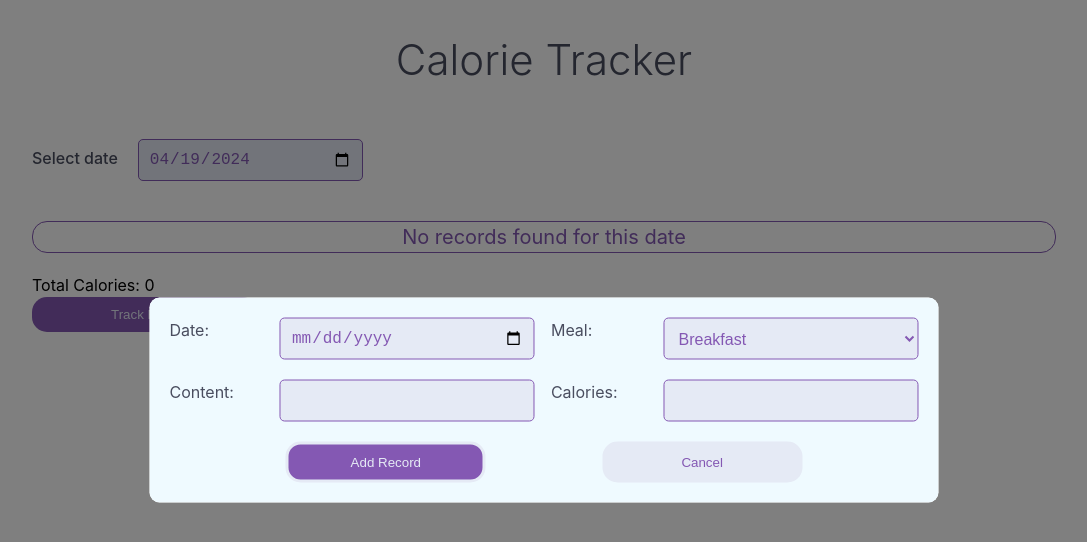
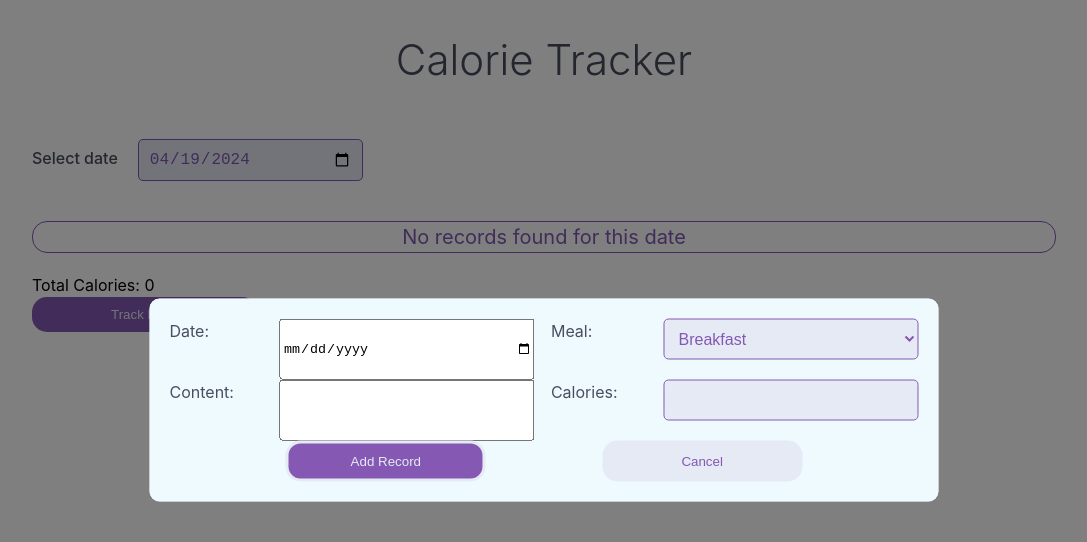
Before and after one commit to tasneemsaeed23/calorie-tracker, a React (Vite) app: page / in a window 1280 px wide. Both pictures are taken after a click on the button "Track Food". Shown: the top 542 px of the page, without its empty margins (96-1183 px from the left). Built offline with nearby package versions, Linux system fonts and the light colour scheme.

Commit message:
useState problems for complex state

```diff
--- a/src/components/CalorieRecordsSection/ListingSection.jsx
+++ b/src/components/CalorieRecordsSection/ListingSection.jsx
@@ -6,6 +6,19 @@ function ListingSection(props) {
   // ListingSection component
   const { allRecords } = props; // Destructuring props
   const [currentDate, setCurrentDate] = useState(new Date());
+  const [filteredRecords, setfilteredRecords] = useState([]);
+
+  useEffect(() => {
+    //Calls API to load data for current date.
+    const timeoutId = setTimeout(() => {
+      setfilteredRecords(allRecords.filter(dateFilter));
+    }, 5000);
+
+    return () => {
+      clearTimeout(timeoutId);
+      console.log("old timeout cleared");
+    };
+  }, [currentDate]);
 
   // Handler for date change
   const dateChangeHandler = (event) => {
@@ -49,7 +62,7 @@ function ListingSection(props) {
         onChange={dateChangeHandler}
       />
       {/* Render RecordList component passing filtered records */}
-      <RecordList records={allRecords.filter(dateFilter)} />
+      <RecordList records={filteredRecords} />
       {/* Removed user data display (commented out) */}
       {/* <div>
         <p>{user.id}</p>
--- a/src/components/edit/CaloriesRecordEdit.jsx
+++ b/src/components/edit/CaloriesRecordEdit.jsx
@@ -11,17 +11,20 @@ function CaloriesRecordEdit(props) {
 
   const [mealRecord, setMealRecord] = useState(DEFAULT_VALUE);
   const [isFormValid, setIsFormValid] = useState(false);
+  const [isDateValid, setIsDateValid] = useState(false);
+  const [isContentValid, setIsContentValid] = useState(false);
+  const [isCaloriesValid, setIsCaloriesValid] = useState(true);
 
   useEffect(() => {
-    console.log("Excuting useEffect");
-    setIsFormValid(mealRecord.date && mealRecord.content);
-  }, [mealRecord.date, mealRecord.content]);
+    setIsFormValid(isContentValid && isDateValid && isCaloriesValid);
+  }, [isContentValid, isDateValid, isCaloriesValid]);
 
   const onDateChangeHandler = (event) => {
     setMealRecord({
       ...mealRecord,
       date: event.target.value,
     });
+    setIsDateValid(!!event.target.value);
   };
 
   const onMealChangeHandler = (event) => {
@@ -36,6 +39,7 @@ function CaloriesRecordEdit(props) {
       ...mealRecord,
       content: event.target.value,
     });
+    setIsContentValid(!!event.target.value);
   };
 
   const onCalorieChangeHandler = (event) => {
@@ -43,6 +47,10 @@ function CaloriesRecordEdit(props) {
       ...mealRecord,
       calories: event.target.value,
     });
+    setIsCaloriesValid(
+      (event.target.value >= 0 && mealRecord.content !== "sport") ||
+        (event.target.value < 0 && mealRecord.content === "sport")
+    );
   };
 
   const onSubmitHandler = (event) => {
@@ -61,14 +69,14 @@ function CaloriesRecordEdit(props) {
       <label htmlFor="date">Date: </label>
       <input
         type="date"
-        name="date"
         id="date"
         value={mealRecord.date}
         onChange={onDateChangeHandler}
+        className={`${styles["form-input"]}${!isDateValid ? styles.error : ""}`}
       />
       <label htmlFor="meal">Meal: </label>
       <select
-        name="meal"
+        className={styles["form-input"]}
         id="meal"
         value={mealRecord.meal}
         onChange={onMealChangeHandler}
@@ -85,6 +93,9 @@ function CaloriesRecordEdit(props) {
         id="content"
         value={mealRecord.content}
         onChange={onContentChangeHandler}
+        className={`${styles["form-input"]}${
+          !isContentValid ? styles.error : ""
+        }`}
       />
       <label htmlFor="calories">Calories: </label>
       <input
@@ -93,8 +104,8 @@ function CaloriesRecordEdit(props) {
         id="calories"
         value={mealRecord.calories}
         onChange={onCalorieChangeHandler}
-        className={`${styles["calories-input"]} ${
-          mealRecord.calories < 0 ? styles.error : ""
+        className={`${styles["form-input"]} ${
+          !isCaloriesValid ? styles.error : ""
         }`}
         min={0}
       />
--- a/src/components/edit/CaloriesRecordEdit.module.css
+++ b/src/components/edit/CaloriesRecordEdit.module.css
@@ -12,10 +12,7 @@
   margin-bottom: 10px;
 }
 
-.form input[type="text"],
-.calories-input,
-.form input[type="date"],
-.form select {
+.form-input {
   background-color: var(--theme-background-light);
   color: var(--theme-color-normal);
   border: 1px solid var(--theme-color-normal);
```
